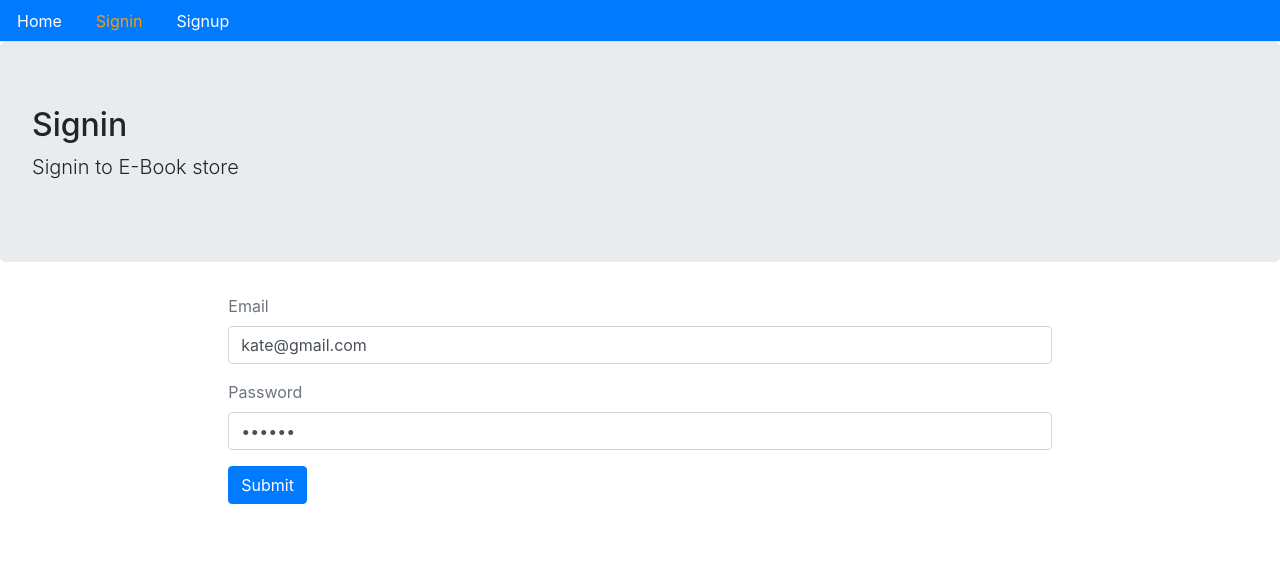
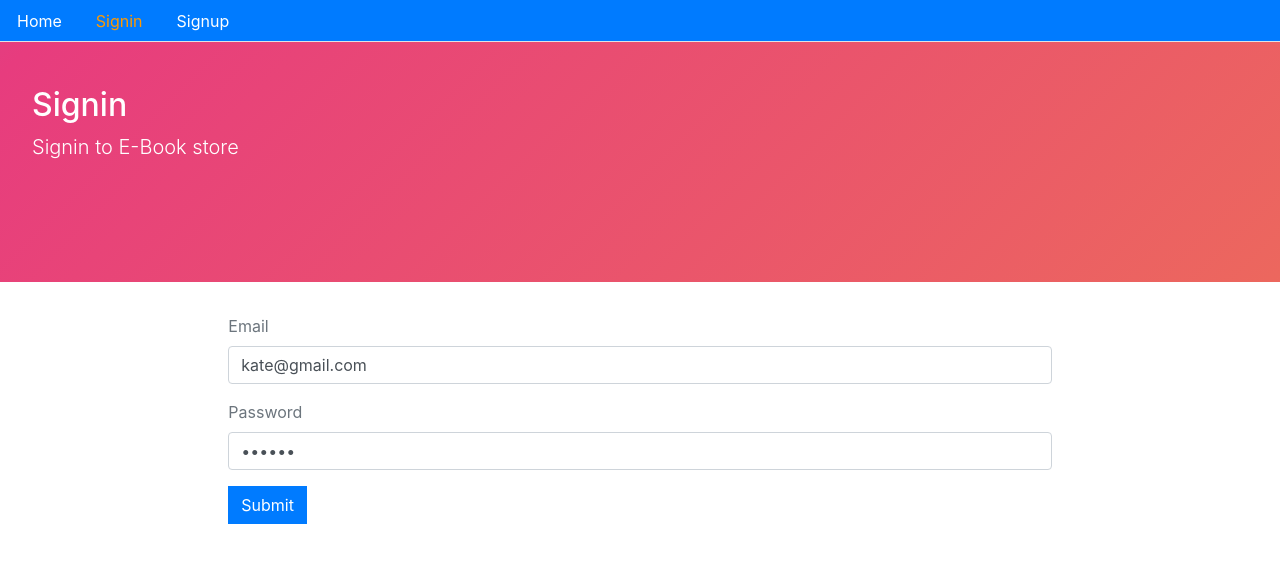
Before and after one commit to spiism/e-commerce-react-nodejs, a React (Create React App) app in the folder front-end-react/: page /signin in a window 1280 px wide. Shown: the top 562 px of the page. Built offline with nearby package versions, Linux system fonts and the light colour scheme.

Commit message:
update css

```diff
--- a/front-end-react/src/core/Card.js
+++ b/front-end-react/src/core/Card.js
@@ -12,7 +12,7 @@
           <p>{product.description}</p>
           <p>${product.price}</p>
           <Link to="/">
-            <button className="btn btn-outline-primary mt-2 mb-2">
+            <button className="btn btn-outline-primary mt-2 mb-2 mr-2">
               View Product
             </button>{" "}
             <button className="btn btn-outline-warning mt-2 mb-2">
--- a/front-end-react/src/core/Layout.js
+++ b/front-end-react/src/core/Layout.js
@@ -1,7 +1,13 @@
 import React from "react";
-import Menu from './Menu';
+import Menu from "./Menu";
+import "../styles.css";
 
-const Layout = ({title ='Title', description ='Description', className, children }) => (
+const Layout = ({
+  title = "Title",
+  description = "Description",
+  className,
+  children,
+}) => (
   <div>
     <Menu />
     <div className="jumbotron">
@@ -13,5 +19,4 @@
   </div>
 );
 
-
 export default Layout;
--- /dev/null
+++ b/front-end-react/src/styles.css
@@ -0,0 +1,67 @@
+.btn,
+.jumbotron,
+.nav :hover {
+  border-radius: 0px;
+}
+
+.product-img {
+  min-height: 100px;
+}
+
+.jumbotron h2 {
+  margin-top: -20px;
+}
+
+@media only screen and (max-width: 600px) {
+  .jumbotron h2 {
+    margin-top: 10px;
+  }
+}
+
+/* jumbotronn amimation */
+.jumbotron {
+  width: 30wh;
+  height: 30vh;
+  color: #fff;
+  background: linear-gradient(-45deg, #ee7752, #e73c7e, #23a6d5, #23d5ab);
+  background-size: 400% 400%;
+  -webkit-animation: Gradient 15s ease infinite;
+  -moz-animation: Gradient 15s ease infinite;
+  animation: Gradient 15s ease infinite;
+}
+
+@-webkit-keyframes Gradient {
+  0% {
+    background-position: 0% 50%;
+  }
+  50% {
+    background-position: 100% 50%;
+  }
+  100% {
+    background-position: 0% 50%;
+  }
+}
+
+@-moz-keyframes Gradient {
+  0% {
+    background-position: 0% 50%;
+  }
+  50% {
+    background-position: 100% 50%;
+  }
+  100% {
+    background-position: 0% 50%;
+  }
+}
+
+@keyframes Gradient {
+  0% {
+    background-position: 0% 50%;
+  }
+  50% {
+    background-position: 100% 50%;
+  }
+  100% {
+    background-position: 0% 50%;
+  }
+}
```
Lines whose indentation alone changed are shown as unchanged.
